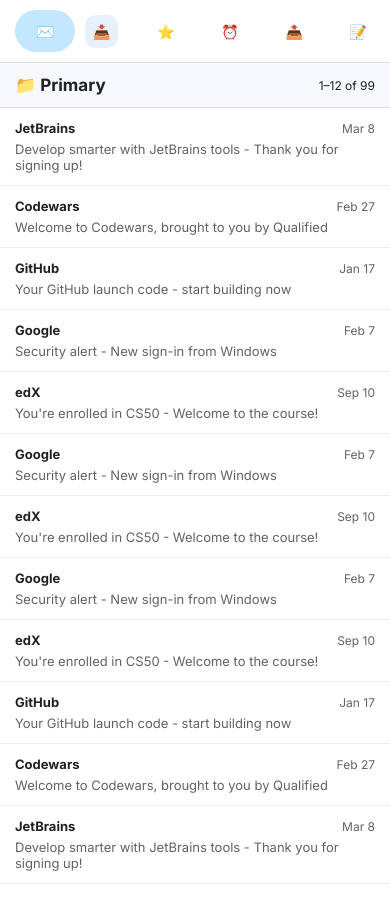
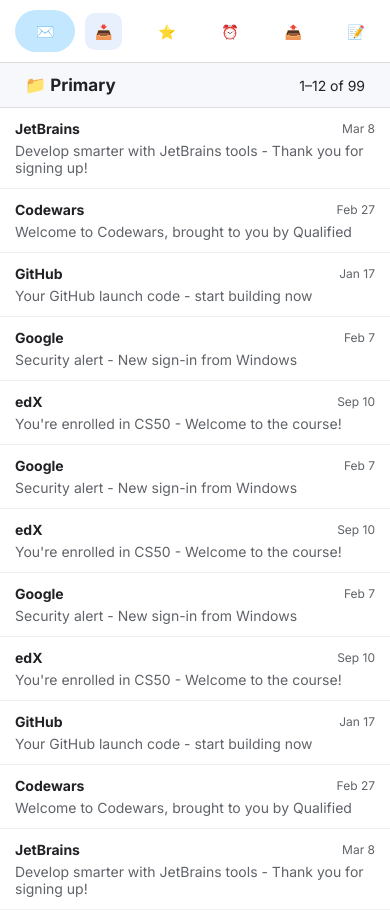
Before and after one commit to Ahmedayman13/ITI_journey, a plain HTML site: page 003_html&css/LAB5/email-task/index.html in a window 390 px wide. Before the commit the page ends 884 px from the top, so only its background shows below. Drawn offline with Linux system fonts and the light colour scheme.

Commit message:
edit animation and responsive tasks

```diff
--- a/003_html&css/LAB5/animation-task/style.css
+++ b/003_html&css/LAB5/animation-task/style.css
@@ -83,7 +83,7 @@ body {
 }
 @keyframes grow {
     from {
-        font-size: 10px;
+        font-size: 0px;
     }
     to {
         font-size: 45px;
--- a/003_html&css/LAB5/email-task/style.css
+++ b/003_html&css/LAB5/email-task/style.css
@@ -95,9 +95,7 @@ button {
     border-bottom: 1px solid #eeeeee;
     cursor: pointer;
 }
-.mail:hover {
-    background-color: #f2f6fc;
-}
+
 .mail h3 {
     font-size: 14px;
     font-weight: 700;
@@ -178,25 +176,3 @@ button {
         grid-column: 1 / -1;
     }
 }
-
-@media screen and (max-width: 480px) {
-    .inbox-header {
-        padding: 0 15px;
-    }
-
-    .inbox-header p {
-        font-size: 12px;
-    }
-
-    .menu li {
-        padding: 8px;
-    }
-
-    .mail h3 {
-        font-size: 13px;
-    }
-
-    .subject {
-        font-size: 13px;
-    }
-}
```
